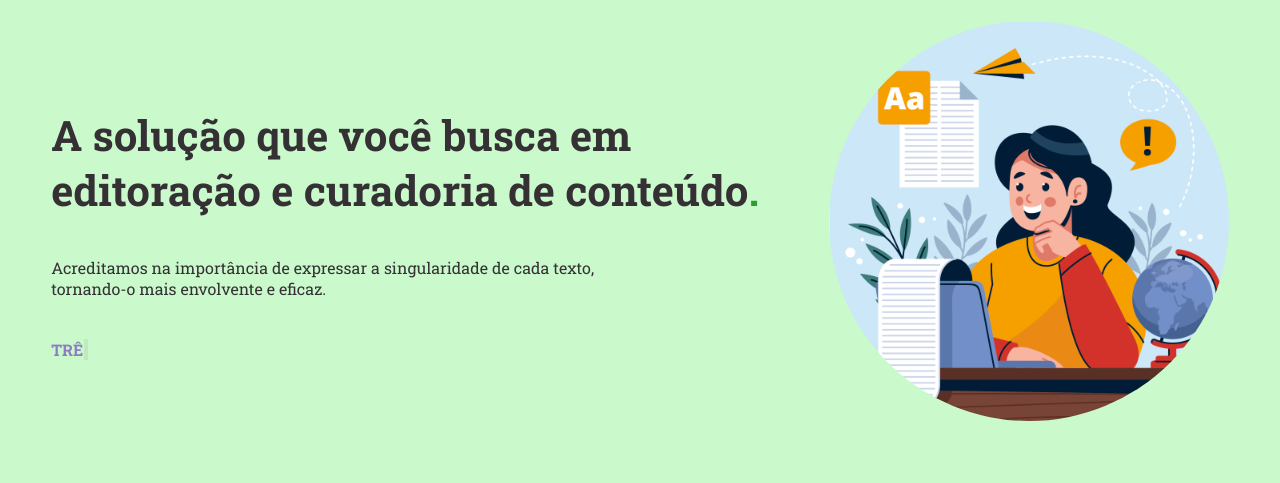
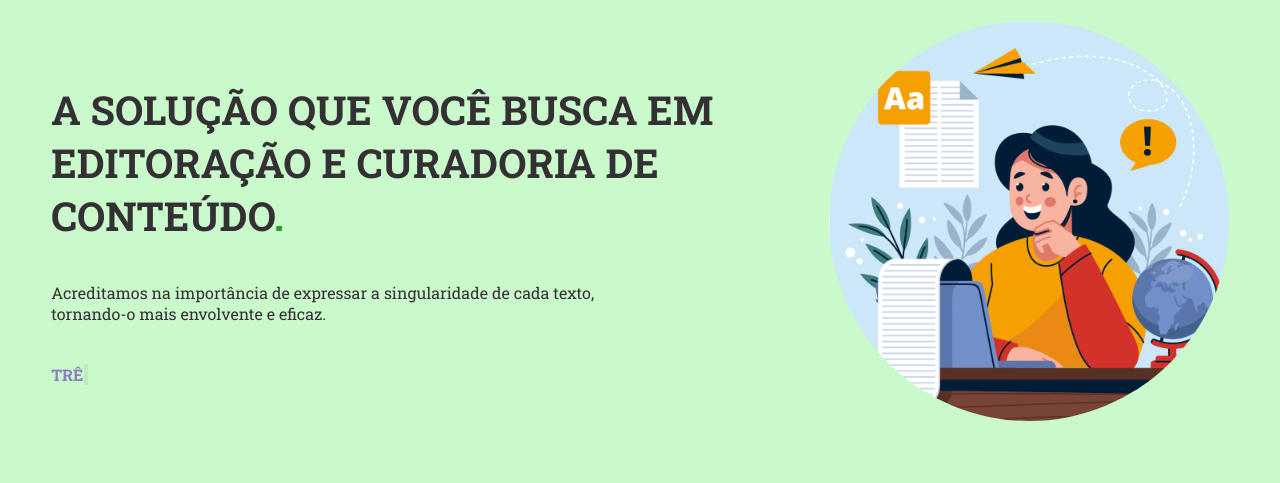
Before and after one commit to anacirqueira/trestons, a website with bundled scripts: page trestons/index.html in a window 1280 px wide. Shown: the part 119-602 px from the top of the page. Built offline with nearby package versions, Linux system fonts and the light colour scheme.

Commit message:
Update style.css

```diff
--- a/trestons/style.css
+++ b/trestons/style.css
@@ -153,7 +153,8 @@ section#inicio .flex {
 }
 
 #inicio h1 {
-  font-size: 4.2rem;
+  font-size: 4rem;
+  text-transform: uppercase;
 }
 
 #inicio h1 span {
```
